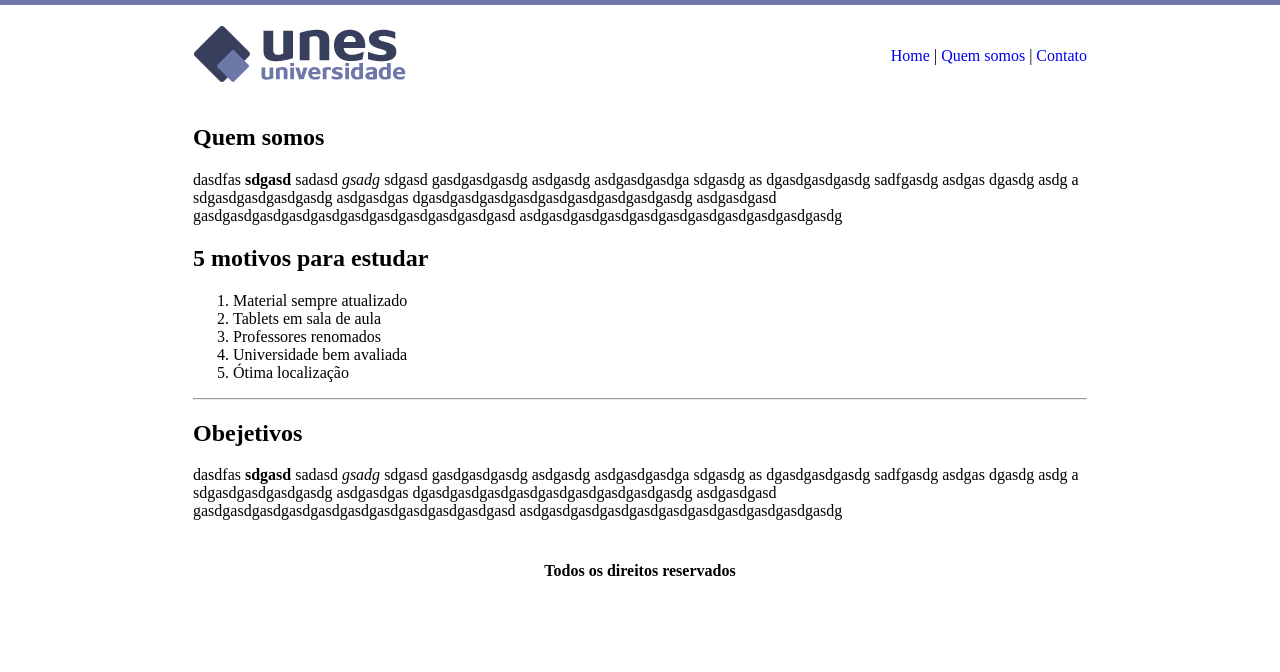
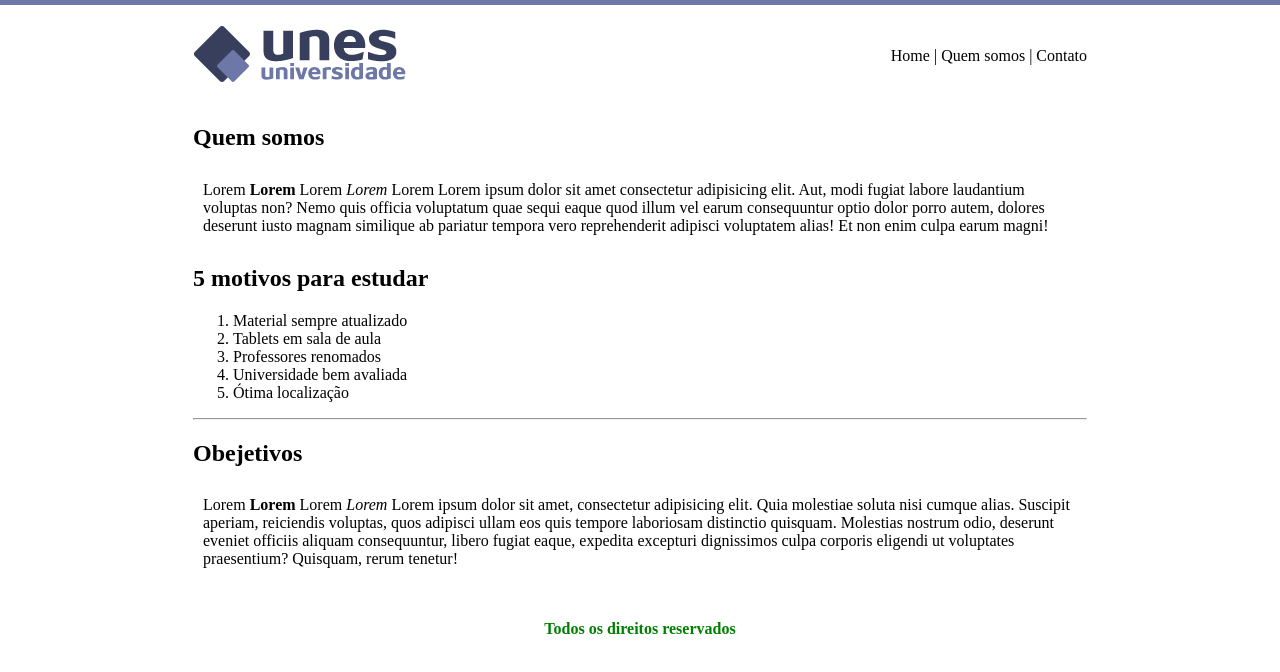
Before and after one commit to joaodamasceno2001/Primeiro-Projeto-HTML, a plain HTML site: page quem-somos.html in a window 1280 px wide. Drawn offline with Linux system fonts and the light colour scheme.

Commit message:
MudançasSidney

```diff
--- a/quem-somos.html
+++ b/quem-somos.html
@@ -1,38 +1,40 @@
 <!DOCTYPE html>
 <html lang="pt">
-
   <head>
-    <meta charset="UTF-8">
+    <meta charset="UTF-8" />
     <title>UNES - quem somos</title>
-    <link rel="stylesheet" href="styles.css">
-
+    <link rel="stylesheet" href="styles.css" />
+    <style>
+      p {
+        padding: 10px;
+      }
+    </style>
   </head>
 
   <body background="Imagens/fundo2.png">
-
     <table border="0" width="900" align="center">
-
       <tr>
         <td height="89">
-                <img src="Imagens/logo.png">
+          <img src="Imagens/logo.png" />
         </td>
-            <td align="right"> <a href="index.html">Home</a> |
+        <td align="right">
+          <a href="index.html">Home</a> |
           <a href="quem-somos.html">Quem somos</a> |
           <a href="contato.html">Contato</a>
         </td>
-
       </tr>
 
       <tr>
         <td colspan="2">
           <h2>Quem somos</h2>
-                <p>dasdfas <strong>sdgasd</strong> sadasd <em>gsadg</em> sdgasd
-                    gasdgasdgasdg
-                    asdgasdg asdgasdgasdga sdgasdg as dgasdgasdgasdg
-                    sadfgasdg asdgas dgasdg asdg a sdgasdgasdgasdgasdg
-                    asdgasdgas dgasdgasdgasdgasdgasdgasdgasdgasdgasdg
-                    asdgasdgasd gasdgasdgasdgasdgasdgasdgasdgasdgasdgasdgasd
-                    asdgasdgasdgasdgasdgasdgasdgasdgasdgasdgasdg
+          <p>
+            Lorem <strong>Lorem</strong> Lorem <em>Lorem</em> Lorem Lorem ipsum
+            dolor sit amet consectetur adipisicing elit. Aut, modi fugiat labore
+            laudantium voluptas non? Nemo quis officia voluptatum quae sequi
+            eaque quod illum vel earum consequuntur optio dolor porro autem,
+            dolores deserunt iusto magnam similique ab pariatur tempora vero
+            reprehenderit adipisci voluptatem alias! Et non enim culpa earum
+            magni!
           </p>
 
           <h2>5 motivos para estudar</h2>
@@ -44,28 +46,26 @@
             <li>Ótima localização</li>
           </ol>
 
-                <hr>
+          <hr />
           <h2>Obejetivos</h2>
 
-                <p>dasdfas <strong>sdgasd</strong> sadasd <em>gsadg</em> sdgasd
-                    gasdgasdgasdg
-                    asdgasdg asdgasdgasdga sdgasdg as dgasdgasdgasdg
-                    sadfgasdg asdgas dgasdg asdg a sdgasdgasdgasdgasdg
-                    asdgasdgas dgasdgasdgasdgasdgasdgasdgasdgasdgasdg
-                    asdgasdgasd gasdgasdgasdgasdgasdgasdgasdgasdgasdgasdgasd
-                    asdgasdgasdgasdgasdgasdgasdgasdgasdgasdgasdg
+          <p>
+            Lorem <strong>Lorem</strong> Lorem <em>Lorem</em> Lorem ipsum dolor
+            sit amet, consectetur adipisicing elit. Quia molestiae soluta nisi
+            cumque alias. Suscipit aperiam, reiciendis voluptas, quos adipisci
+            ullam eos quis tempore laboriosam distinctio quisquam. Molestias
+            nostrum odio, deserunt eveniet officiis aliquam consequuntur, libero
+            fugiat eaque, expedita excepturi dignissimos culpa corporis eligendi
+            ut voluptates praesentium? Quisquam, rerum tenetur!
           </p>
         </td>
-
       </tr>
 
       <tr>
-            <td colspan="2" align="center">
+        <td colspan="2" align="center" style="color: green">
           <h4>Todos os direitos reservados</h4>
         </td>
       </tr>
     </table>
-
   </body>
-
 </html>
--- a/styles.css
+++ b/styles.css
@@ -1,3 +1,4 @@
-a{
-    text-decoration: none;
+a {
+  text-decoration: none;
+  color: black;
 }
```
Also changed, not shown: contato.html (+23 -25 lines), index.html (+26 -30 lines). Lines whose indentation alone changed are shown as unchanged.
